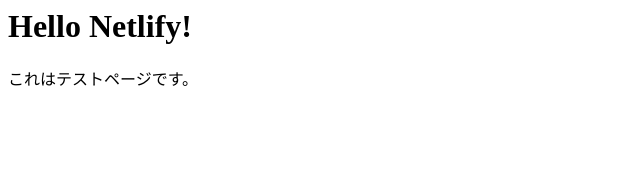
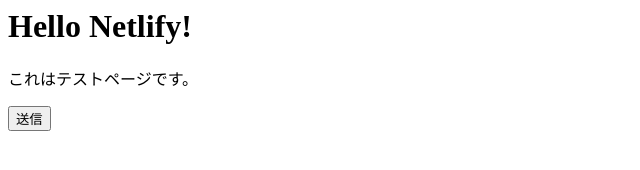
Before and after one commit to kurion224-design/test, a plain HTML site: page index.html in a window 1280 px wide. Shown: the whole page, without its empty margins (0-640 px from the left). Drawn offline with Linux system fonts and the light colour scheme.

Commit message:
index.html

```diff
--- a/index.html
+++ b/index.html
@@ -1,2 +1,12 @@
 <h1>Hello Netlify!</h1>
 <p>これはテストページです。</p>
+
+<button onclick="callGAS()">送信</button>
+
+<script>
+async function callGAS() {
+  const res = await fetch("https://script.google.com/macros/s/AKfycbyKaX9uuLHL7Z2c59ShbnNvzo2jjQ8HUuYuILjS5mxYAHxyEWJzvtmi7YovshMor1UZ7Q/exec");
+  const text = await res.text();
+  console.log(text);
+}
+</script>
```
